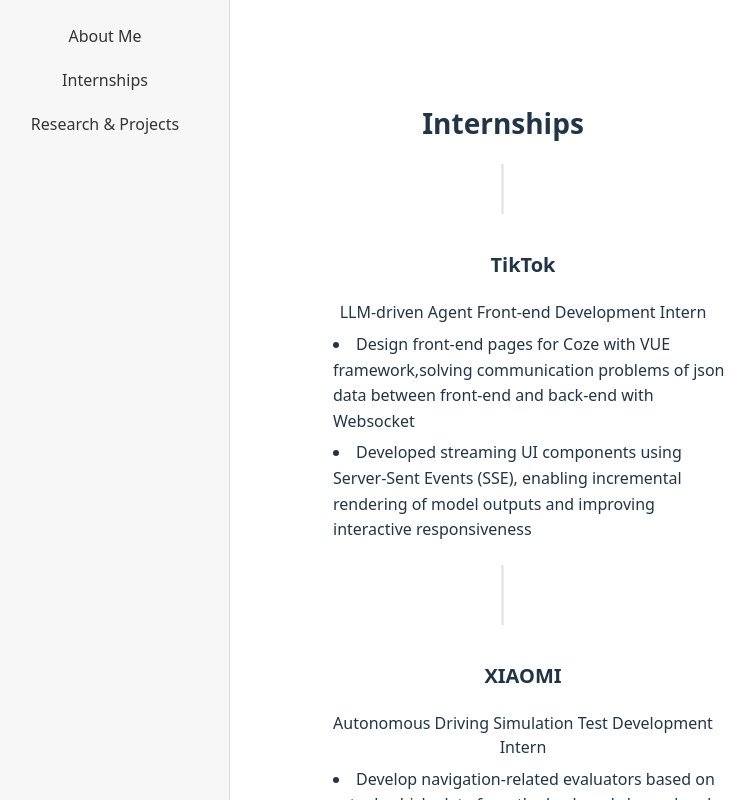
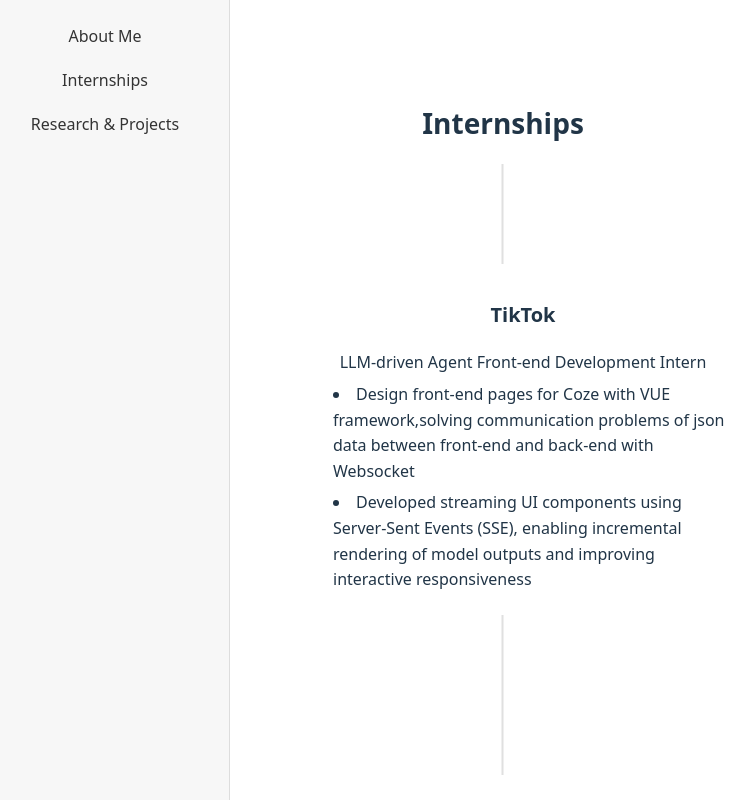
Before and after one commit to problemme/CV_link, a Vue app: page / in a window 1280 px wide. Both pictures are taken after a click on the link "Internships". Shown: the top 800 px of the page, without its empty margins (19-774 px from the left). Built offline with nearby package versions, Linux system fonts and the light colour scheme.

Commit message:
Adjust card margin in internships component

```diff
--- a/src/components/internships.vue
+++ b/src/components/internships.vue
@@ -130,7 +130,7 @@
 }
 .card {
   width: 420px;
-  margin: 0 auto;
+  margin: 50px auto;
   background: #fff;
   padding: 16px 20px;
   border-radius: 10px;
```
